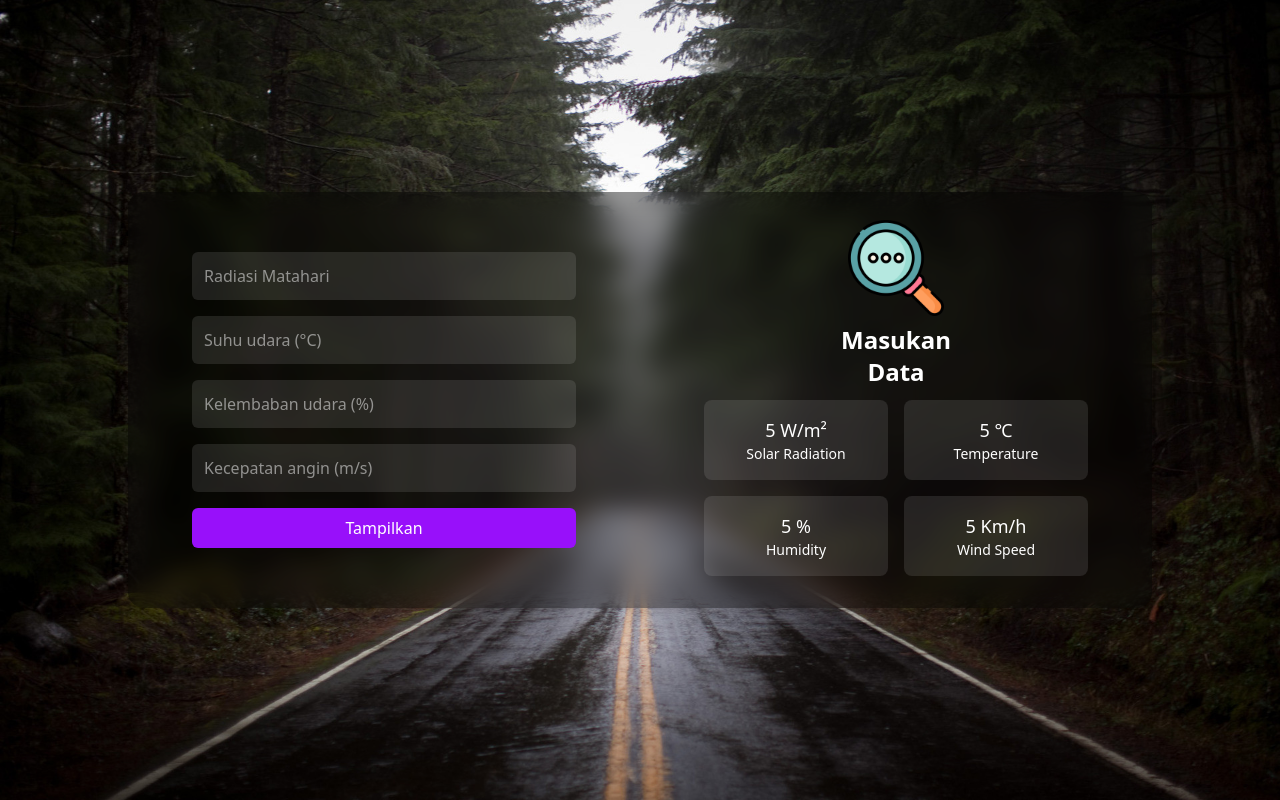
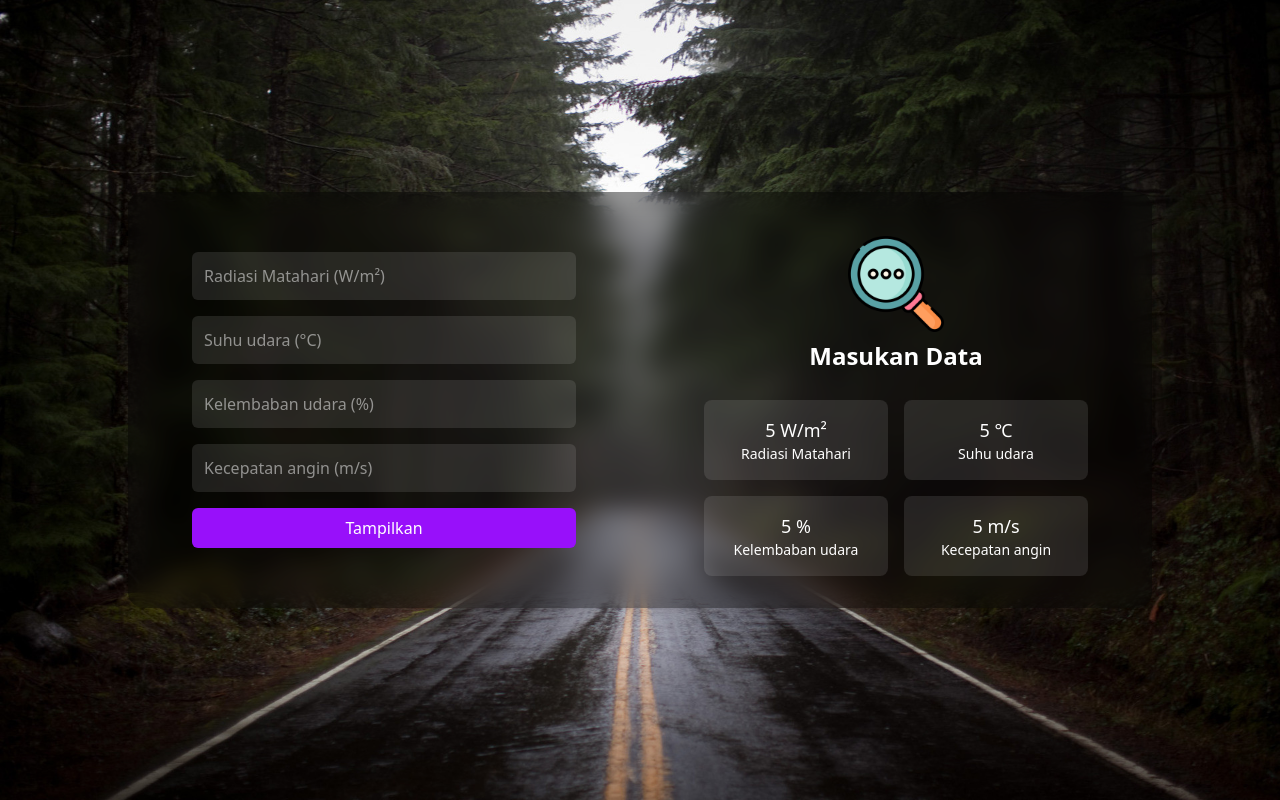
Before and after one commit to Lanang38/Xgboost-mining, a React (Vite) app in the folder Frontend/FE/: page / in a window 1280 px wide. Both pictures are taken after typing "5", "5", "5", "5" into the empty fields and a click on the button "Tampilkan". Built offline with nearby package versions, Linux system fonts and the light colour scheme; no server answers.

Commit message:
Update : Perbaikan kata

```diff
--- a/Frontend/FE/src/App.jsx
+++ b/Frontend/FE/src/App.jsx
@@ -3,14 +3,17 @@ import WeatherCard from "./components/WeatherCard";
 
 function App() {
   const [formData, setFormData] = useState({
-    radiation: "", temperature: "", humidity: "", windSpeed: ""
+    radiation: "",
+    temperature: "",
+    humidity: "",
+    windSpeed: "",
   });
   const [displayData, setDisplayData] = useState(null);
   const [predictionResult, setPredictionResult] = useState(null);
 
   const handleChange = (e) => {
     const { name, value } = e.target;
-    setFormData(prev => ({ ...prev, [name]: value }));
+    setFormData((prev) => ({ ...prev, [name]: value }));
   };
 
   const fetchPrediction = async (dataToSend) => {
@@ -24,13 +27,15 @@ function App() {
       const json = await res.json();
       if (!res.ok) {
         console.warn("BE error:", json.error);
-        setPredictionResult(null);      // fallback ke "Masukan Data"
+        setPredictionResult(null); // fallback ke "Masukan Data"
       } else {
-        setPredictionResult(json.prediction ? "Hujan" : "Cerah");
+        setPredictionResult(
+          json.prediction ? "Prediksi Akan Hujan" : "Prediksi Tetap Cerah"
+        );
       }
     } catch (err) {
       console.warn("Fetch error:", err);
-      setPredictionResult(null);        // fallback
+      setPredictionResult(null); // fallback
     }
   };
 
@@ -38,7 +43,12 @@ function App() {
     e.preventDefault();
     fetchPrediction(formData).then(() => {
       setDisplayData(formData);
-      setFormData({ radiation: "", temperature: "", humidity: "", windSpeed: "" });
+      setFormData({
+        radiation: "",
+        temperature: "",
+        humidity: "",
+        windSpeed: "",
+      });
     });
   };
 
--- a/Frontend/FE/src/components/InputForm.jsx
+++ b/Frontend/FE/src/components/InputForm.jsx
@@ -6,7 +6,7 @@ const InputForm = ({ data, onChange, onSubmit }) => {
         name="radiation"
         value={data.radiation}
         onChange={onChange}
-        placeholder="Radiasi Matahari"
+        placeholder="Radiasi Matahari (W/m²)"
         className="bg-white/10 text-white p-3 rounded-md outline-none"
         required
       />
--- a/Frontend/FE/src/components/OutputDisplay.jsx
+++ b/Frontend/FE/src/components/OutputDisplay.jsx
@@ -23,10 +23,10 @@ const AnimatedNumber = ({ value, suffix = "" }) => {
 
 const OutputDisplay = ({ data }) => {
   const items = [
-    { label: "Solar Radiation", value: +data.radiation || 0, suffix: "W/m²" },
-    { label: "Temperature", value: +data.temperature || 0, suffix: "℃" },
-    { label: "Humidity", value: +data.humidity || 0, suffix: "%" },
-    { label: "Wind Speed", value: +data.windSpeed || 0, suffix: "Km/h" },
+    { label: "Radiasi Matahari", value: +data.radiation || 0, suffix: "W/m²" },
+    { label: "Suhu udara", value: +data.temperature || 0, suffix: "℃" },
+    { label: "Kelembaban udara", value: +data.humidity || 0, suffix: "%" },
+    { label: "Kecepatan angin", value: +data.windSpeed || 0, suffix: "m/s" },
   ];
 
   return (
--- a/Frontend/FE/src/components/WeatherCard.jsx
+++ b/Frontend/FE/src/components/WeatherCard.jsx
@@ -14,8 +14,9 @@ const WeatherCard = ({
 
   // Tentukan icon berdasarkan prediksi
   let iconSrc = "/img/search.png";
-  if (predictionResult === "Hujan") iconSrc = "/img/rain.png";
-  else if (predictionResult === "Cerah") iconSrc = "/img/clouds.png";
+  if (predictionResult === "Prediksi Akan Hujan") iconSrc = "/img/rain.png";
+  else if (predictionResult === "Prediksi Tetap Cerah")
+    iconSrc = "/img/clouds.png";
 
   return (
     <div className="w-full max-w-5xl flex bg-black/40 rounded-2xl backdrop-blur-md shadow-xl overflow-hidden">
@@ -56,7 +57,9 @@ const WeatherCard = ({
                 alt={title}
                 className="w-24 h-24 object-contain"
               />
-              <h2 className="text-2xl font-bold mt-2">{title}</h2>
+              <h2 className="text-2xl font-bold mt-2 whitespace-nowrap">
+                {title.replace(/\s+/g, " ")}
+              </h2>
             </motion.div>
           </AnimatePresence>
         </div>
```
